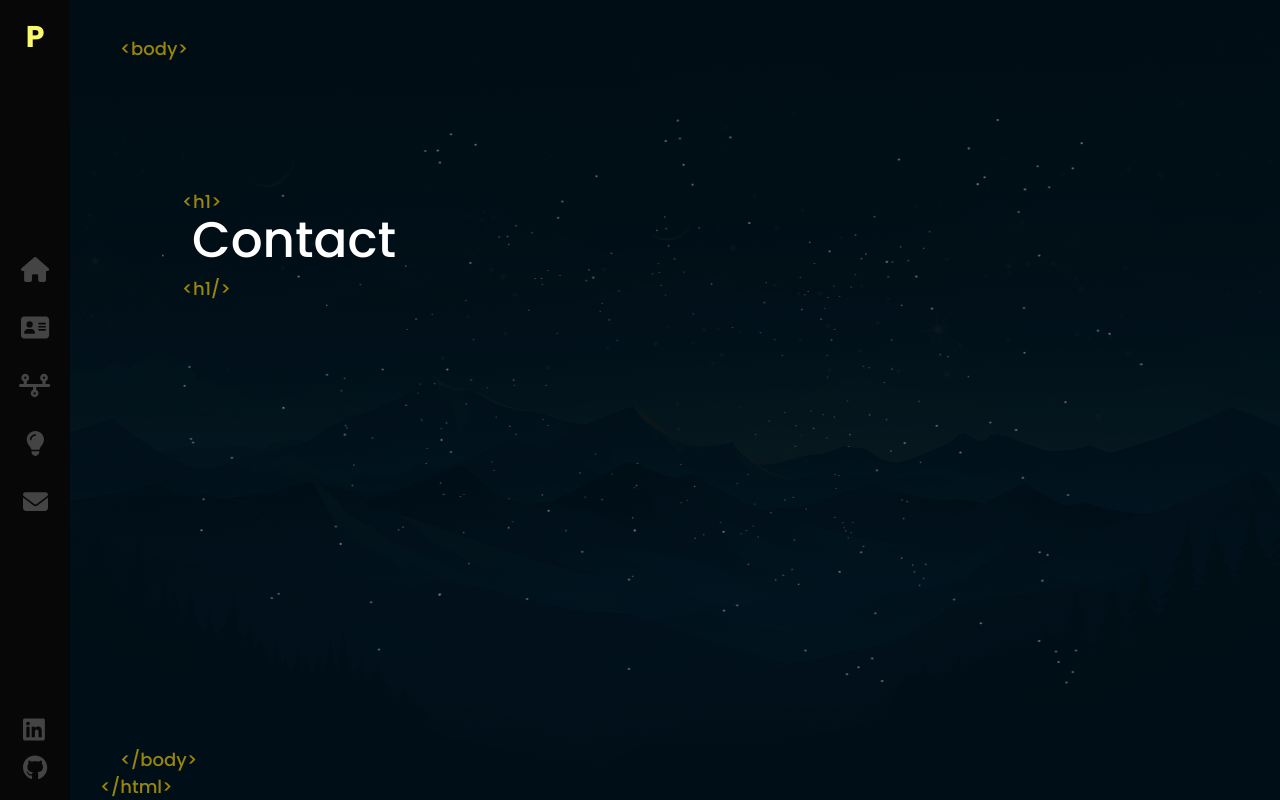
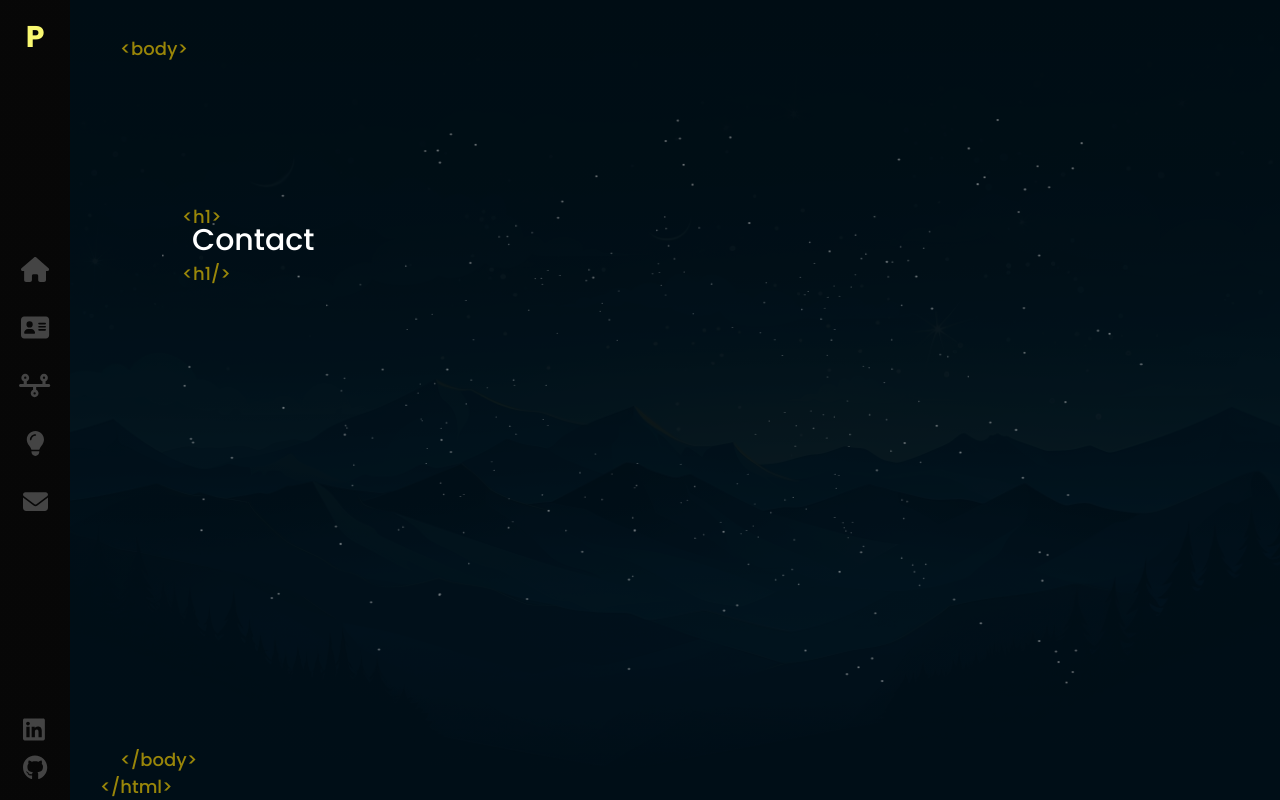
Before and after one commit to phanthakarnp1997/react-portfolio, a React (Vite) app: page /react-portfolio/contact in a window 1280 px wide. Built offline with nearby package versions, Linux system fonts and the light colour scheme; a web font is replaced by a local one.

Commit message:
refactor: homePage styled scss

```diff
--- a/src/components/Home/index.scss
+++ b/src/components/Home/index.scss
@@ -12,7 +12,7 @@
 
 .information {
   width: 100%;
-  font-size: 5rem;
+  font-size: 4rem;
   div:nth-child(2) {
     span:nth-child(4) {
       color: #f9f871;
@@ -28,10 +28,10 @@
 .greeting-zone {
   text-align: justify;
   position: absolute;
-  left: 10%;
-  top: 68%;
+  left: 15%;
+  top: 65%;
   transform: translateY(-50%);
-  width: 35%;
+  width: 50%;
   vertical-align: middle;
   display: table-cell;
   max-height: 90%;
@@ -74,176 +74,118 @@
 
 .image-zone {
   position: absolute;
-  left: 50%;
-  top: 60%;
-  transform: translateY(-50%);
-  width: 35%;
+  transform: translate(50%, -50%);
   vertical-align: middle;
   display: table-cell;
   max-height: 90%;
   z-index: -1;
   img {
-    width: 500px;
-    height: 500px;
+    width: 100%;
+    height: auto;
     -webkit-animation: spin 20s linear infinite;
     -moz-animation: spin 20s linear infinite;
     animation: spin 20s linear infinite;
     filter: brightness(70%);
   }
 }
-.text-zone,
-.greeting-zone {
-  top: 40%;
-  left: 15%;
-}
-.greeting-zone {
-  top: 60%;
-}
-@media only screen and (max-width: 1955px) {
-  .image-zone {
-    left: 60%;
-  }
-}
-@media only screen and (max-width: 1410px) {
-  .image-zone {
-    top: 85%;
-    left: 65%;
-    img {
-      width: 350px;
-      height: 350px;
-    }
-  }
-}
-@media only screen and (max-width: 1400px) {
+
+@media screen and (min-width: 280px) {
   .text-zone {
+    font-size: 1.2rem;
     top: 30%;
-    left: 15%;
   }
   .greeting-zone {
-    top: 50% !important;
+    font-size: 1rem;
+    width: 80%;
+    top: 55%;
   }
   .image-zone {
-    top: 55%;
-    left: 65%;
-    img {
-      width: 350px;
-      height: 350px;
-    }
-  }
-}
-@media only screen and (max-width: 1045px) {
-  .image-zone {
-    left: 70%;
-    img {
-      width: 250px;
-      height: 250px;
-    }
-  }
-  .greeting-zone {
-    width: 100%;
+    width: 100px;
+    height: 100px;
+    top: 42.5%;
+    left: 45%;
   }
 }
 
-@media only screen and (max-width: 900px) {
-  .text-zone,
+// Small devices (landscape phones, 576px and up)
+@media screen and (min-width: 576px) {
+  .text-zone {
+    font-size: 2rem;
+    left: 15%;
+    top: 30%;
+  }
   .greeting-zone {
-    left: 20%;
+    font-size: 1.4rem;
+    width: 80%;
+    left: 15%;
+    top: 55%;
   }
   .image-zone {
-    top: 15%;
-    left: 60%;
+    width: 200px;
+    height: 200px;
+    top: 25%;
+    left: 45%;
+  }
+}
+// Medium devices (tablets, 768px and up)
+@media screen and (min-width: 768px) {
+  .text-zone {
+    font-size: 3rem;
+    left: 20%;
+    top: 30%;
+  }
+  .greeting-zone {
+    font-size: 1.8rem;
+    width: 80%;
+    left: 20%;
+    top: 55%;
+  }
+  .image-zone {
+    width: 180px;
+    height: 180px;
+    top: 35%;
+    left: 65%;
   }
 }
 
-@media only screen and (max-width: 880px) {
-  .information {
-    font-size: 4rem;
+// Large devices (desktops, 992px and up)
+@media screen and (min-width: 992px) {
+  .text-zone {
+    font-size: 3rem;
+    left: 15%;
+    top: 30%;
+  }
+  .greeting-zone {
+    font-size: 1.8rem;
+    width: 80%;
+    left: 15%;
+    top: 55%;
   }
   .image-zone {
-    img {
-      width: 150px;
-      height: 150px;
-    }
-  }
-  .greeting-zone {
-    width: 100%;
+    width: 280px;
+    height: 280px;
+    top: 50%;
+    left: 55%;
   }
 }
 
-@media only screen and (max-width: 800px) {
-  .information {
+//(large desktops, 1200px and up)
+@media screen and (min-width: 1200px) {
+  .text-zone {
     font-size: 3rem;
-  }
-  .description {
-    font-size: 1.3rem;
-  }
-}
-@media only screen and (max-width: 665px) {
-  .image-zone {
-    left: 50%;
-  }
-}
-@media only screen and (max-width: 615px) {
-  .description {
-    font-size: 1rem;
+    left: 15%;
+    top: 30%;
   }
   .greeting-zone {
-    width: 70%;
-  }
-}
-@media only screen and (max-width: 515px) {
-  .information {
-    font-size: 2.5rem;
+    font-size: 1.8rem;
+    width: 80%;
+    left: 15%;
+    top: 55%;
   }
   .image-zone {
-    img {
-      width: 150px;
-      height: 150px;
-    }
-  }
-}
-@media only screen and (max-width: 440px) {
-  .information {
-    font-size: 2rem;
-  }
-}
-@media only screen and (max-width: 380px) {
-  .information {
-    font-size: 1.4rem;
-  }
-  .description {
-    font-size: 1rem;
-  }
-  .image-zone {
+    width: 400px;
+    height: 400px;
+    top: 50%;
     left: 45%;
   }
 }
-@media only screen and (max-height: 780px) {
-  .greeting-zone {
-    top: 75%;
-  }
-}
-@media only screen and (max-height: 540px) {
-  .greeting-zone {
-    left: 20%;
-  }
-}
-@media only screen and (max-height: 535px) {
-  .greeting-zone {
-    left: 55%;
-  }
-  .image-zone {
-    top: 40%;
-  }
-}
-@media (max-height: 564px) {
-  .greeting-zone {
-    top: 65% !important;
-  }
-}
-
-@media (max-width: 1400px) {
-  .greeting-zone {
-    top: 55% !important;
-  }
-}
--- a/src/components/Layout/index.scss
+++ b/src/components/Layout/index.scss
@@ -1,11 +1,12 @@
 .page {
   width: 100%;
-  height: 100%;
+  height: auto;
   position: absolute;
   background: linear-gradient(rgba(0, 0, 0, 10), rgba(0, 0, 0, 0.85)),
     url("../../assets/starry-sky-bg.jpg") no-repeat;
   background-size: cover;
   z-index: -3;
+  min-height: 566px;
   &::before {
     content: "";
     width: 100%;
@@ -37,25 +38,10 @@
   margin-left: -20px;
 }
 
-.container {
-  width: 100%;
-  will-change: contents;
-  height: 90%;
-  min-height: 566px;
-  position: absolute;
-  opacity: 0;
-  top: -10%;
-  margin: 0 auto;
-  z-index: 1;
-  transform-style: preserve-3d;
-  animation: fadeIn 1s forwards;
-  animation-delay: 1s;
-}
-
 .text-zone {
   position: absolute;
-  left: 10%;
-  top: 50%;
+  left: 15%;
+  top: 35%;
   transform: translateY(-50%);
   width: 35%;
   vertical-align: middle;
@@ -64,23 +50,23 @@
   &:before {
     content: "<h1>";
     color: #ffd700;
-    font-size: 18px;
+    font-size: 1.8rem;
     position: absolute;
-    margin-top: -10px;
-    left: -10px;
+    margin-top: -1rem;
+    left: -1rem;
     opacity: 0.6;
-    line-height: 18px;
+    line-height: 1.8rem;
   }
 
   &:after {
     content: "<h1/>";
     color: #ffd700;
-    font-size: 18px;
-    line-height: 18px;
+    font-size: 1.8rem;
+    line-height: 1.8rem;
     position: absolute;
-    left: -30px;
-    bottom: -20px;
-    margin-left: 20px;
+    left: -3rem;
+    bottom: -2rem;
+    margin-left: 2rem;
     opacity: 0.6;
   }
 }
```
